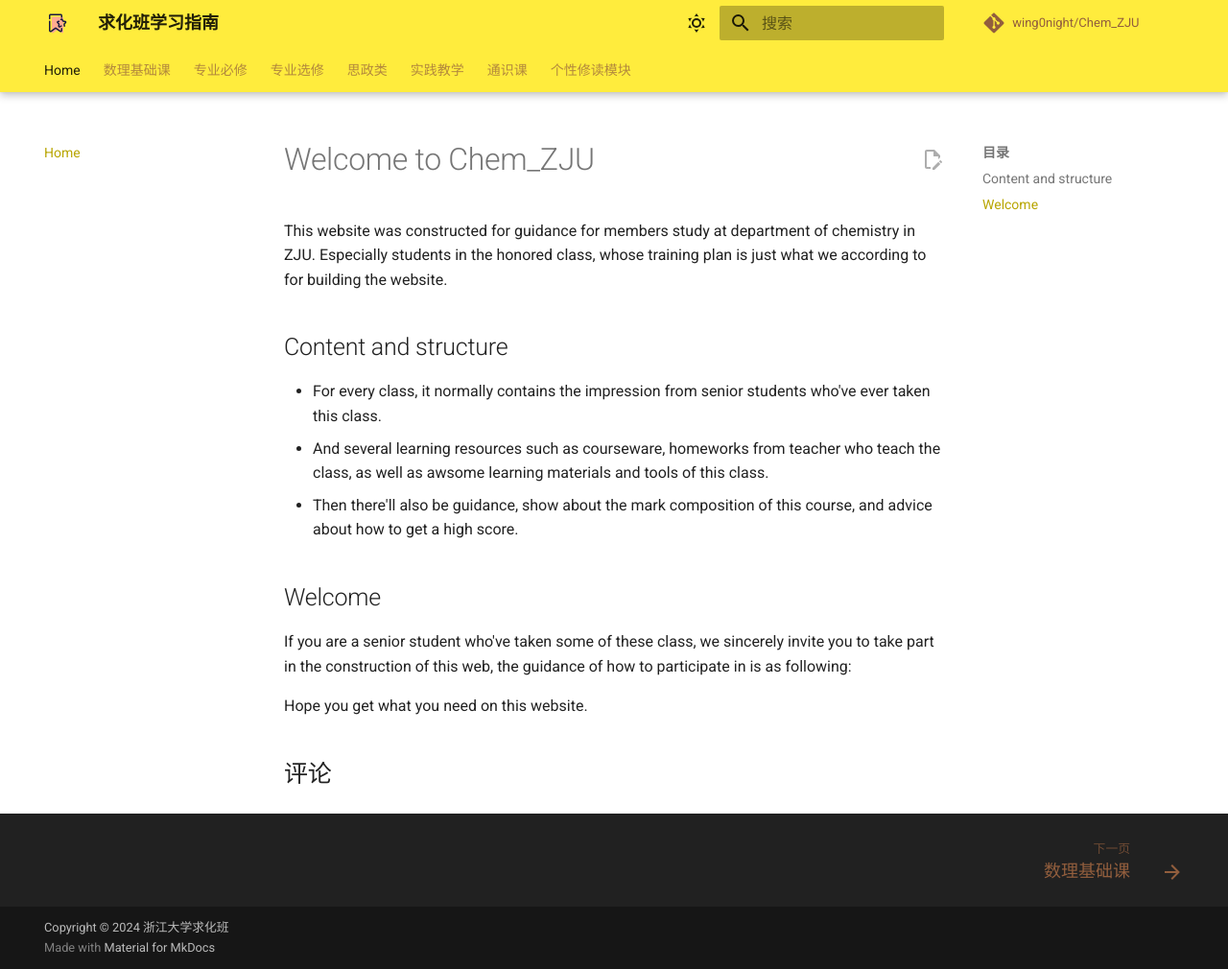
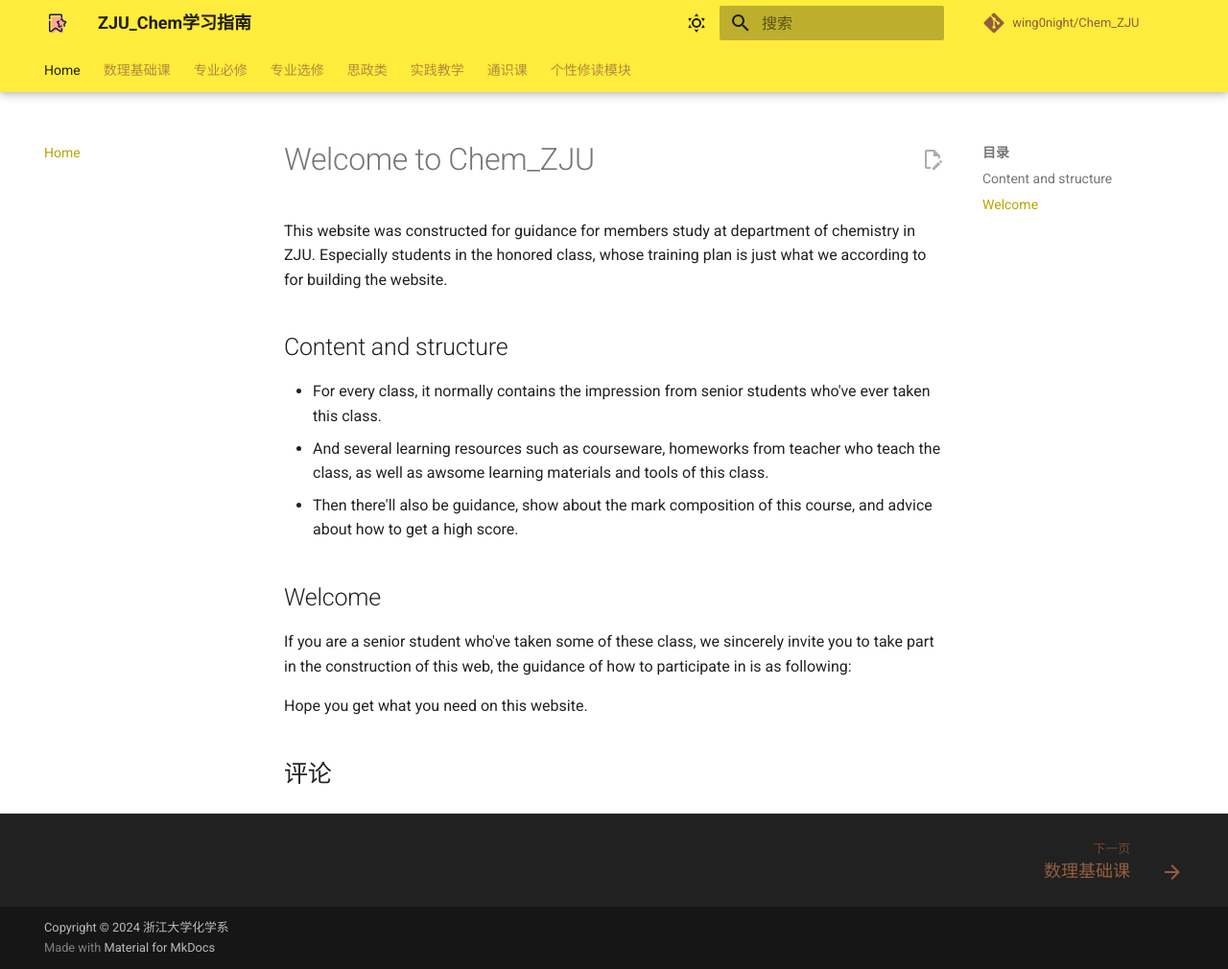
Before and after one commit to ChemZJU/Chem_ZJU, an MkDocs documentation site: the page built from docs/index.md, in a window 1280 px wide and 1010 px high. Shown: the whole window at 96% size. Built offline with MkDocs 1.6.1 and Material for MkDocs 9.7.7, drawn with Linux system fonts in a browser that asks for light colours; comment, search, counter and statistics services are not loaded.

Commit message:
modified

```diff
--- a/mkdocs.yml
+++ b/mkdocs.yml
@@ -1,11 +1,11 @@
-site_name: 求化班学习指南
+site_name: ZJU_Chem学习指南
 site_url: https://wing0night.github.io/Chem_ZJU/
-site_description: 求化班学习指南
+site_description: ZJU_Chem学习指南
 repo_name: wing0night/Chem_ZJU
 repo_url: https://github.com/wing0night/Chem_ZJU
 edit_uri: tree/master/docs
 
-copyright: Copyright &copy; 2024 浙江大学求化班
+copyright: Copyright &copy; 2024 浙江大学化学系
 
 nav:
   - Home: index.md
```
Also changed, not shown: readme.md (+2 -2 lines), docs/icons/Idea.png (added), docs/icons/Services.png (added), docs/icons/Support.png (added).
